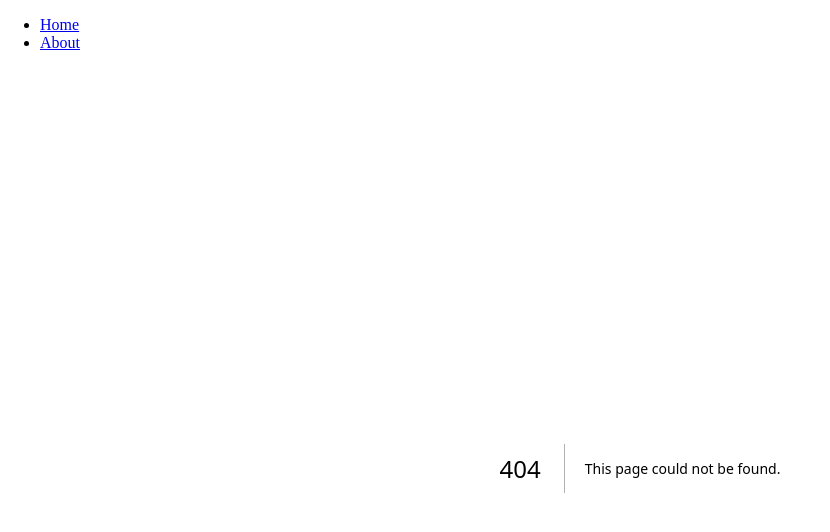
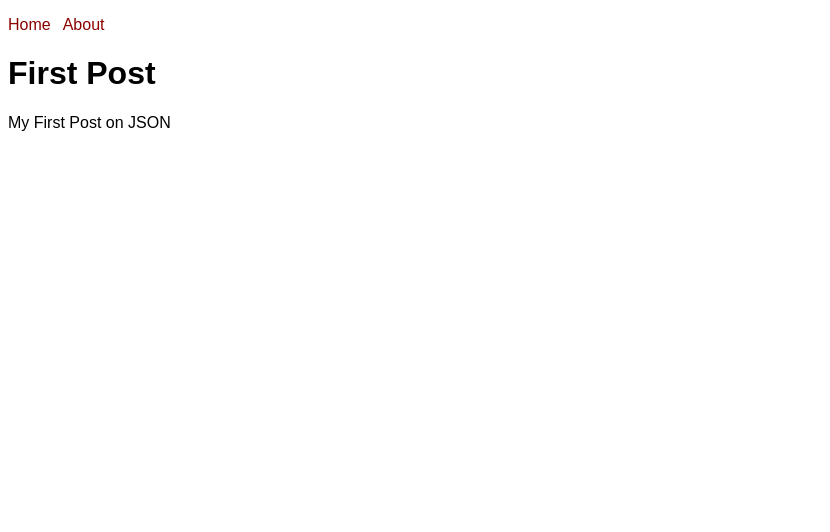
Before and after one commit to hyeoz/hyeoz-blog, a Next.js app: page /post/first-post in a window 1280 px wide. Before the commit this address had no page. Shown: the top 532 px of the page, without its empty margins (0-830 px from the left). Built offline with nearby package versions, Linux system fonts and the light colour scheme.

Commit message:
chap. 4 getStaticProps

```diff
--- a/components/NavBar.tsx
+++ b/components/NavBar.tsx
@@ -11,6 +11,20 @@ function NavBar() {
           <Link href={"/about"}>About</Link>
         </li>
       </ul>
+      <style jsx>
+        {`
+          ul {
+            list-style-type: none;
+            padding: 0;
+          }
+          li {
+            display: inline;
+          }
+          li:not(:first-of-type) {
+            margin-left: 0.75rem;
+          }
+        `}
+      </style>
     </nav>
   );
 }
--- /dev/null
+++ b/content/posts/first-post.json
@@ -0,0 +1,4 @@
+{
+  "title": "First Post",
+  "body": "My First Post on JSON"
+}
--- a/pages/_app.tsx
+++ b/pages/_app.tsx
@@ -1,4 +1,6 @@
+import Head from "next/head";
 import NavBar from "../components/NavBar";
+import "../styles/global.css";
 
 function App({ Component, pageProps }) {
   return (
--- a/pages/index.tsx
+++ b/pages/index.tsx
@@ -1,5 +1,6 @@
 import React from "react";
 import Head from "next/head";
+import Link from "next/link";
 
 function HomePage() {
   return (
@@ -10,6 +11,11 @@ function HomePage() {
       </Head>
       <main>
         <h1>My Blog</h1>
+        <ul>
+          <li>
+            <Link href="/post/first-post">First Post</Link>
+          </li>
+        </ul>
       </main>
     </>
   );
--- /dev/null
+++ b/pages/post/first-post.tsx
@@ -0,0 +1,33 @@
+import { readFile } from "fs/promises";
+import Head from "next/head";
+
+type PropsType = {
+  title: string;
+  body: string;
+};
+
+export async function getStaticProps() {
+  console.log("GET STATIC PROPS");
+  const data = await readFile("./content/posts/first-post.json", "utf-8");
+  const post = JSON.parse(data);
+
+  return {
+    props: post,
+  };
+}
+
+export default function FirstPost(props: PropsType) {
+  console.log(props, "===> PROPS");
+
+  return (
+    <>
+      <Head>
+        <title>{props.title}</title>
+      </Head>
+      <main>
+        <h1>{props.title}</h1>
+        <p>{props.body}</p>
+      </main>
+    </>
+  );
+}
--- /dev/null
+++ b/styles/global.css
@@ -0,0 +1,12 @@
+body {
+  font-family: Arial, Helvetica, sans-serif;
+}
+
+a {
+  color: darkred;
+  text-decoration: none;
+}
+a:focus,
+a:hover {
+  text-decoration: underline;
+}
```
Also changed, not shown: content/posts/first-post.md (added, +11 -0 lines), public/robots.txt (added), 1 other file (tests, documents, lock files or other folders).
